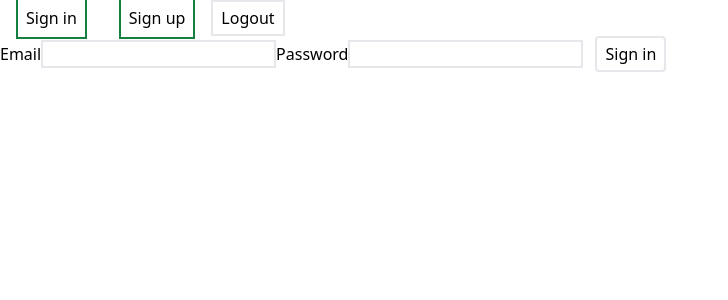
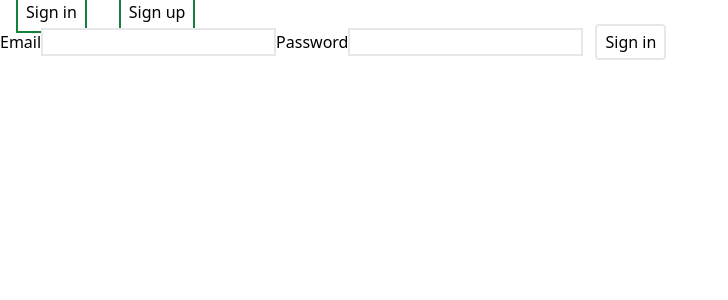
Before and after one commit to borjariveiro/vue-chat-tfg, a Vue app: page /login in a window 1280 px wide. Shown: the top 300 px of the page, without its empty margins (0-728 px from the left). Built offline with nearby package versions, Linux system fonts and the light colour scheme.

Commit message:
feat: Add if statement in logout button

```diff
--- a/src/components/TheHeader.vue
+++ b/src/components/TheHeader.vue
@@ -7,17 +7,21 @@
       <router-link class="m-4 p-2 border-2 border-green-700" to="/register"
         >Sign up</router-link
       >
-      <button @click="doLogout" class="border-2 px-2 py-1">Logout</button>
+      <button v-if="user" @click="doLogout" class="border-2 px-2 py-1">
+        Logout
+      </button>
     </div>
   </header>
 </template>
 
 <script setup>
+import { computed } from 'vue'
 import { useUserStore } from '../stores/user'
 import { useRouter } from 'vue-router'
 
 const userStore = useUserStore()
 const router = useRouter()
+const user = computed(() => userStore.user)
 
 async function doLogout() {
   try {
```
